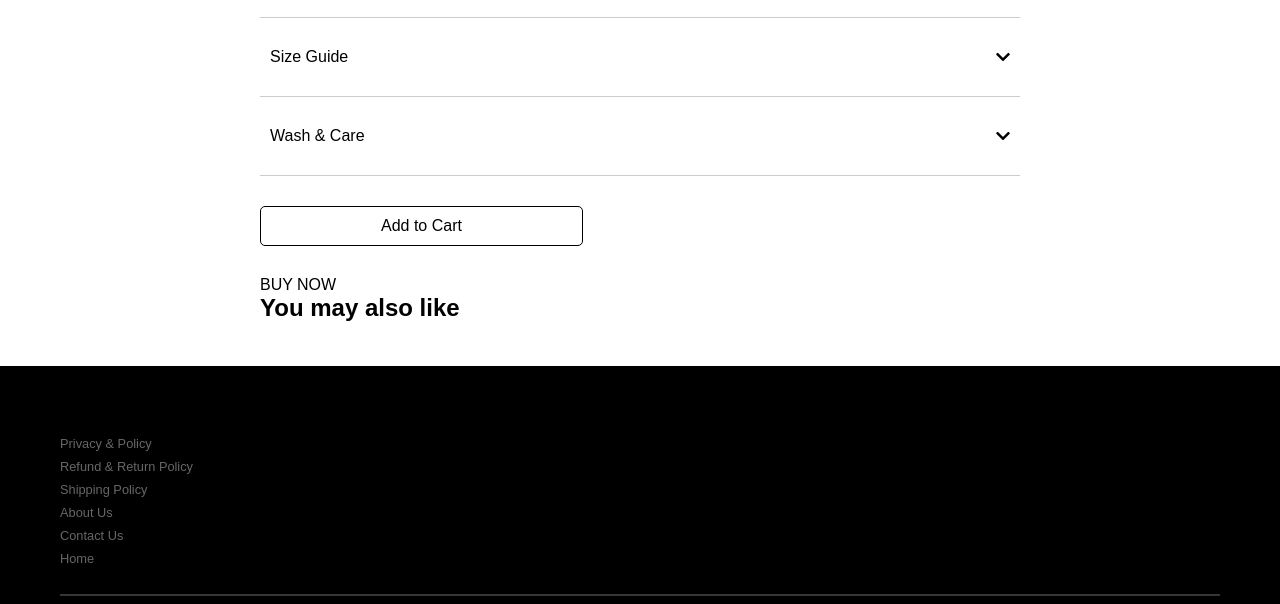
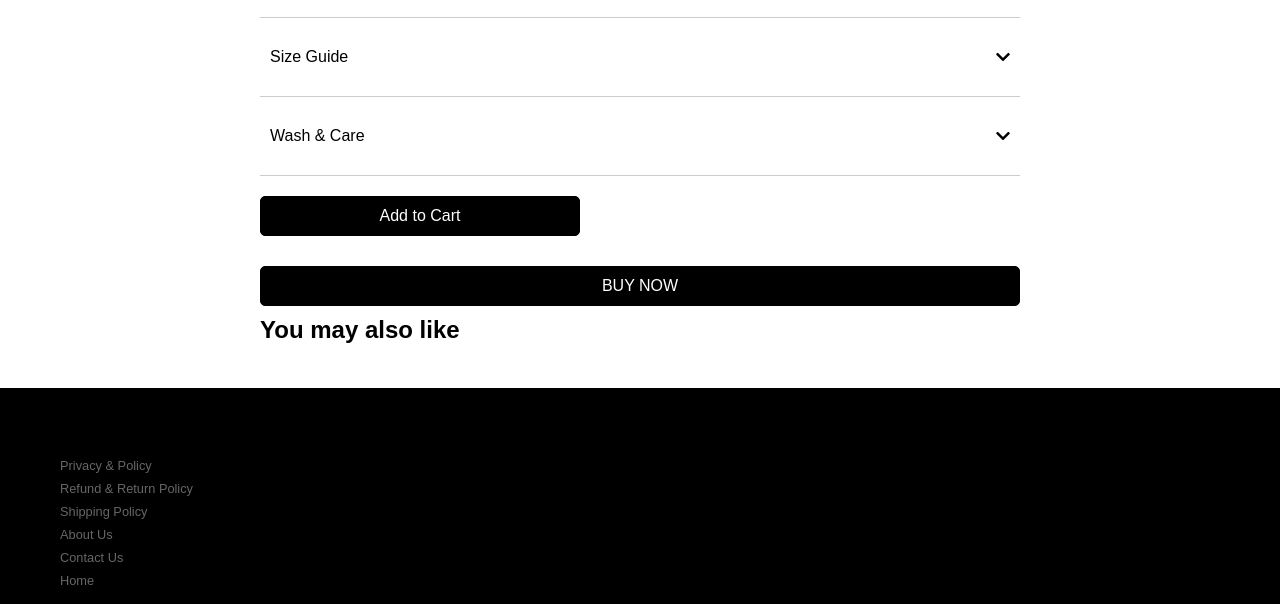
Before and after one commit to vwssleepysleve/Sleepysleve, a plain HTML site: page v4/product.html in a window 1280 px wide. Shown: the part 1301-1905 px from the top of the page. Drawn offline with nearby package versions, Linux system fonts and the light colour scheme; no server answers.

Commit message:
Update product.css

```diff
--- a/v4/css/product.css
+++ b/v4/css/product.css
@@ -201,10 +201,29 @@ html {
     color: #fff;
 }
 
+
 .loader {
     text-align: center;
 }
 
+#checkout-link {
+    display: block;
+    padding: 10px;
+    text-align: center;
+    border-radius: 5px;
+    cursor: pointer;
+    margin-bottom: 10px;
+    transition: all 0.3s;
+    background: #000;
+    color: #fff;
+    border: 1px solid #000;
+    text-decoration: none;
+}
+
+#checkout-link.clicked {
+    background: #fff;
+    color: #000;
+}
 
 
 
@@ -321,15 +340,26 @@ body {
 
 
 #add-to-cart-btn {
-    padding: 10px 120px;
-    margin-top: 10px;margin-bottom:30px;
-    border: 1px solid black;
-    background-color: white;
-    color: black;
+    display: block;
+    padding: 10px;
+    text-align: center;
+    border-radius: 5px;
     cursor: pointer;
+    margin-top: 10px;
+    margin-bottom: 30px;
+    background: #000;
+    color: #fff;
+    border: 1px solid #000;
+    text-decoration: none;
     font-size: 16px;
-    transition: all 0.3s;border-radius:5px;
-    white-space: nowrap; /* Prevents text wrapping */
+    transition: all 0.3s;
+    white-space: nowrap; /* Prevent text wrapping */
+    width: 320px; /* Set a fixed width */
+}
+
+#add-to-cart-btn:hover {
+    background-color: #fff;
+    color: #000;
 }
 
 #add-to-cart-btn.increment-decrement {
@@ -348,10 +378,6 @@ body {
     padding: 0 20px;
 }
 
-#add-to-cart-btn:hover {
-    background-color: black;
-    color: white;
-}
 
 
         #size-alert {
```
